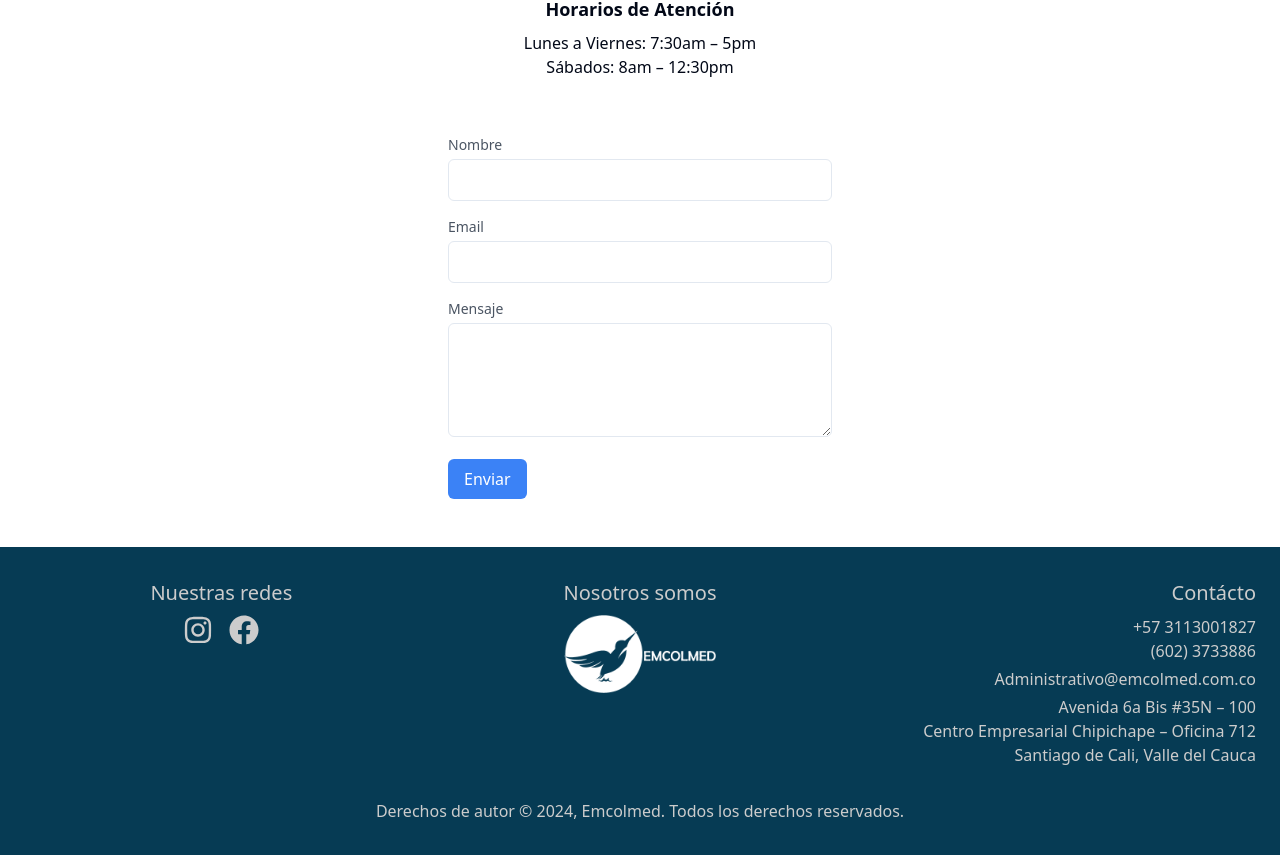
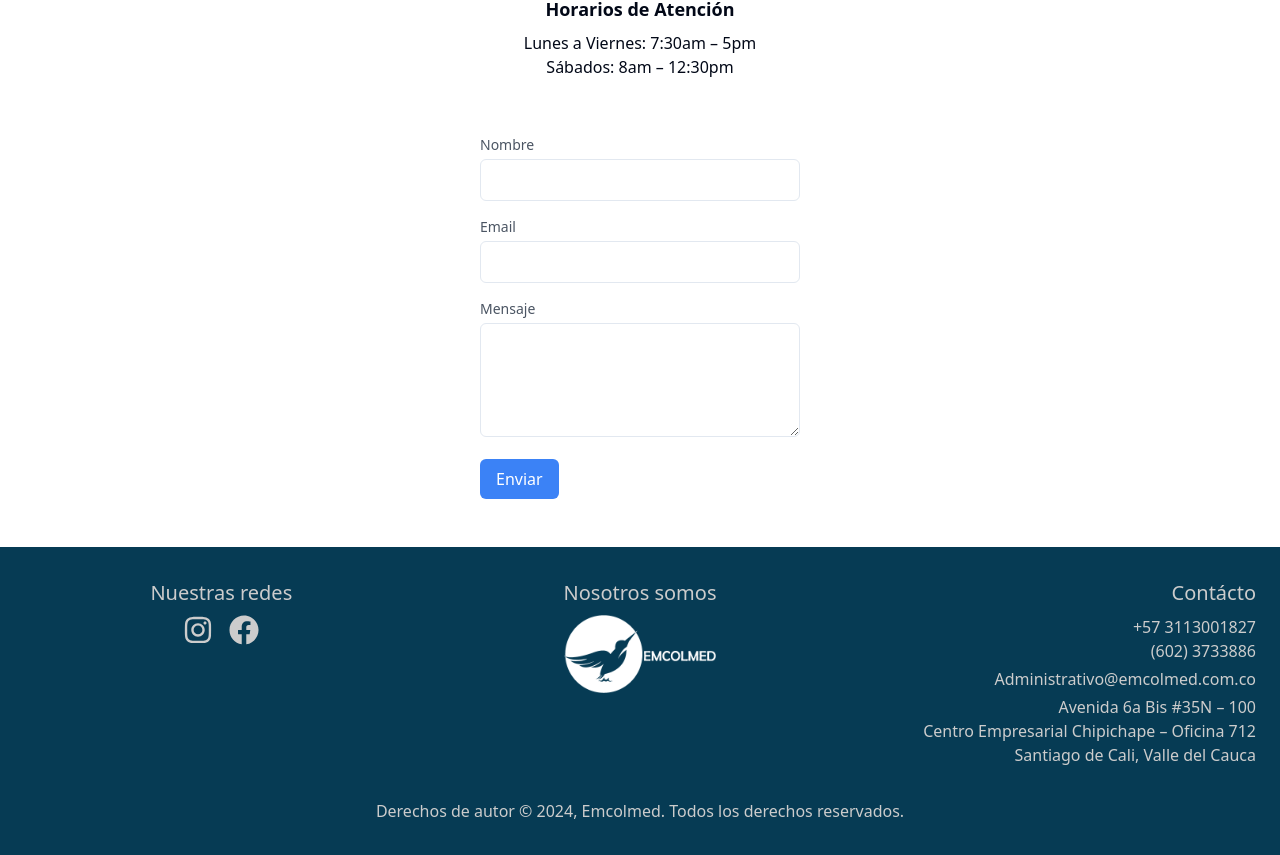
Before and after one commit to Jamova01/emcolmed-website, a Next.js app: page / in a window 1280 px wide. Shown: the part 2000-2855 px from the top of the page. Built offline with nearby package versions, Linux system fonts and the light colour scheme.

Commit message:
[UPDATE]: Fix width

```diff
--- a/src/app/page.tsx
+++ b/src/app/page.tsx
@@ -28,7 +28,7 @@ export default function Home() {
             <p>Sábados: 8am – 12:30pm</p>
           </div>
         </div>
-        <form className="max-w-md mx-auto w-96">
+        <form className="max-w-md mx-auto w-80">
           <div className="mb-4">
             <label
               htmlFor="nombre"
```
